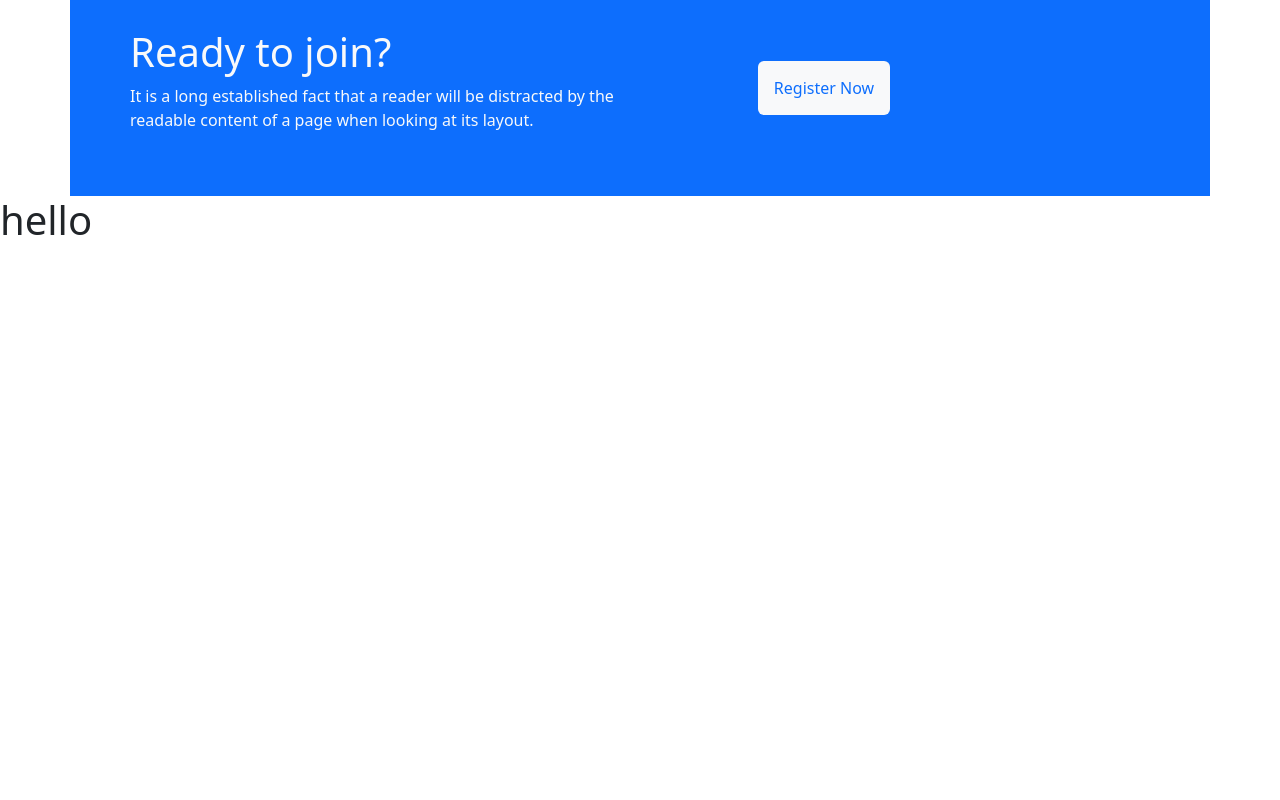
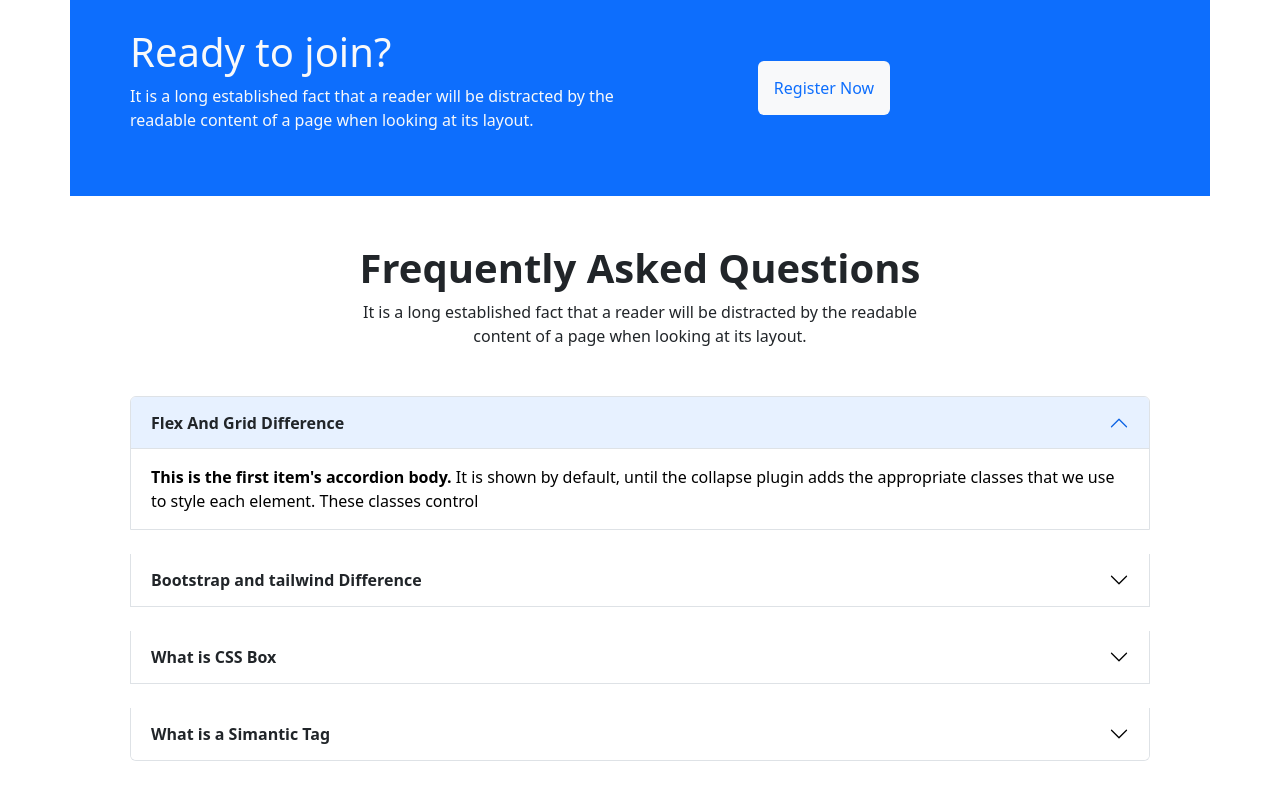
Before and after one commit to mustakimbellah/master-knowledge, a plain HTML site: page index.html in a window 1280 px wide. Shown: the part 2245-3045 px from the top of the page. Before the commit the page ends 2497 px from the top, so only its background shows below. Drawn offline with nearby package versions, Linux system fonts and the light colour scheme.

Commit message:
asked question part added

```diff
--- a/index.html
+++ b/index.html
@@ -381,7 +381,7 @@
       <!-- Explore-part-end -->
 
       <!-- ready-join-part-start -->
-      <section class="container bg-primary text-light">
+      <section class="container bg-primary text-light mb-5">
         <div class="d-flex p-lg-5">
           <div class="text-start me-5">
             <h1>Ready to join?</h1>
@@ -403,8 +403,133 @@
       <!-- ready-join-part-end -->
 
       <!-- successfull-student-part-start -->
-      <h1>hello</h1>
       <!-- successfull-student-part-end -->
+
+      <!-- student-feedback-part-start -->
+      <!-- student-feedback-part-end -->
+
+      <!-- asked-question-part-start -->
+      <section class="container mt-lg-5">
+        <div class="text-center">
+          <h1 class="fw-bold">Frequently Asked Questions</h1>
+          <p>
+            It is a long established fact that a reader will be distracted by
+            the readable<br />
+            content of a page when looking at its layout.
+          </p>
+        </div>
+
+        <div class="m-5">
+          <div class="accordion" id="accordionExample">
+            <div class="accordion-item mt-4 mb-4">
+              <h2 class="accordion-header" id="headingOne">
+                <button
+                  class="accordion-button text-dark fw-bold"
+                  type="button"
+                  data-bs-toggle="collapse"
+                  data-bs-target="#collapseOne"
+                  aria-expanded="true"
+                  aria-controls="collapseOne"
+                >
+                  Flex And Grid Difference
+                </button>
+              </h2>
+              <div
+                id="collapseOne"
+                class="accordion-collapse collapse show"
+                aria-labelledby="headingOne"
+                data-bs-parent="#accordionExample"
+              >
+                <div class="accordion-body">
+                  <strong>This is the first item's accordion body.</strong> It
+                  is shown by default, until the collapse plugin adds the
+                  appropriate classes that we use to style each element. These
+                  classes control
+                </div>
+              </div>
+            </div>
+            <div class="accordion-item mt-4 mb-4">
+              <h2 class="accordion-header" id="headingTwo">
+                <button
+                  class="accordion-button collapsed text-dark fw-bold"
+                  type="button"
+                  data-bs-toggle="collapse"
+                  data-bs-target="#collapseTwo"
+                  aria-expanded="false"
+                  aria-controls="collapseTwo"
+                >
+                  Bootstrap and tailwind Difference
+                </button>
+              </h2>
+              <div
+                id="collapseTwo"
+                class="accordion-collapse collapse"
+                aria-labelledby="headingTwo"
+                data-bs-parent="#accordionExample"
+              >
+                <div class="accordion-body">
+                  <strong>This is the second item's accordion body.</strong> It
+                  is hidden by default, until the collapse plugin adds the
+                  appropriate classes that we use to style each element.
+                </div>
+              </div>
+            </div>
+            <div class="accordion-item mt-4 mb-4">
+              <h2 class="accordion-header" id="headingThree">
+                <button
+                  class="accordion-button collapsed text-dark fw-bold"
+                  type="button"
+                  data-bs-toggle="collapse"
+                  data-bs-target="#collapseThree"
+                  aria-expanded="false"
+                  aria-controls="collapseThree"
+                >
+                  What is CSS Box
+                </button>
+              </h2>
+              <div
+                id="collapseThree"
+                class="accordion-collapse collapse"
+                aria-labelledby="headingThree"
+                data-bs-parent="#accordionExample"
+              >
+                <div class="accordion-body">
+                  <strong>This is the third item's accordion body.</strong> It
+                  is hidden by default, until the collapse plugin adds the
+                  appropriate classes that we use to style each element.
+                </div>
+              </div>
+            </div>
+            <div class="accordion-item mt-4 mb-4">
+              <h2 class="accordion-header" id="headingThree">
+                <button
+                  class="accordion-button collapsed text-dark fw-bold"
+                  type="button"
+                  data-bs-toggle="collapse"
+                  data-bs-target="#collapseThree"
+                  aria-expanded="false"
+                  aria-controls="collapseThree"
+                >
+                  What is a Simantic Tag
+                </button>
+              </h2>
+              <div
+                id="collapseThree"
+                class="accordion-collapse collapse"
+                aria-labelledby="headingThree"
+                data-bs-parent="#accordionExample"
+              >
+                <div class="accordion-body">
+                  <strong>This is the third item's accordion body.</strong> It
+                  is hidden by default, until the collapse plugin adds the
+                  appropriate classes that we use to style each element.
+                </div>
+              </div>
+            </div>
+          </div>
+        </div>
+      </section>
+      <!-- asked-question-part-end -->
     </main>
 
     <!-- main-part-end -->
```
